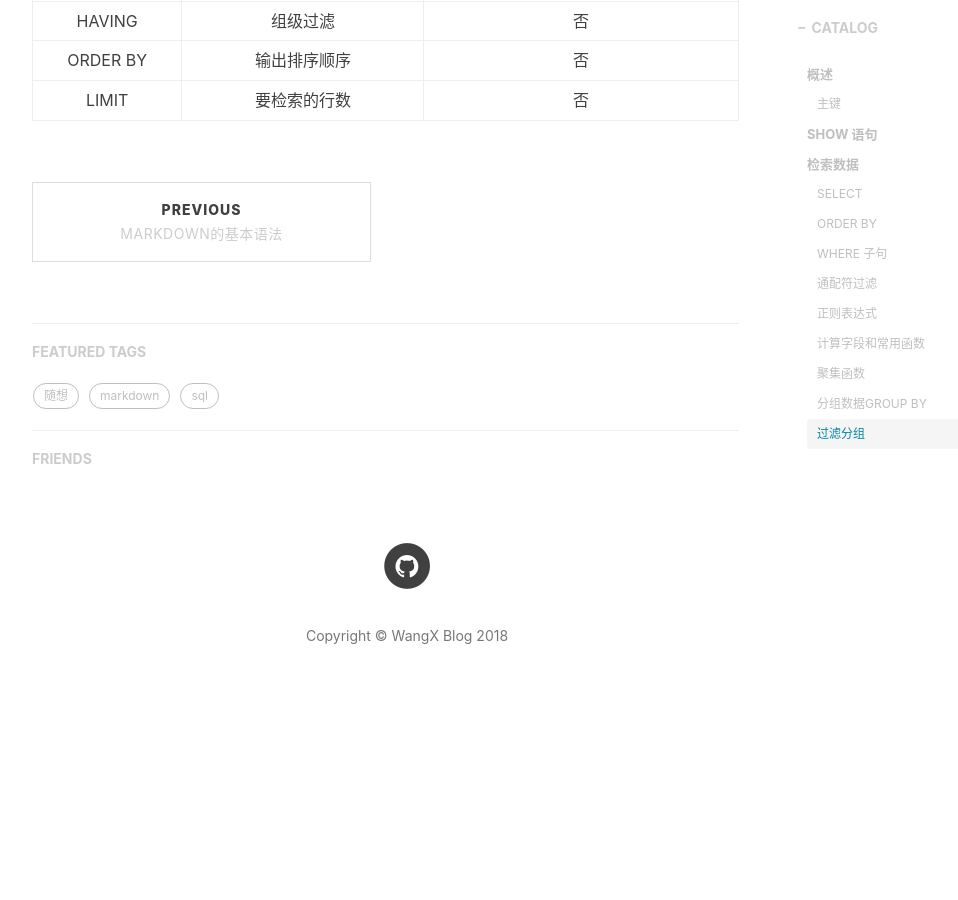
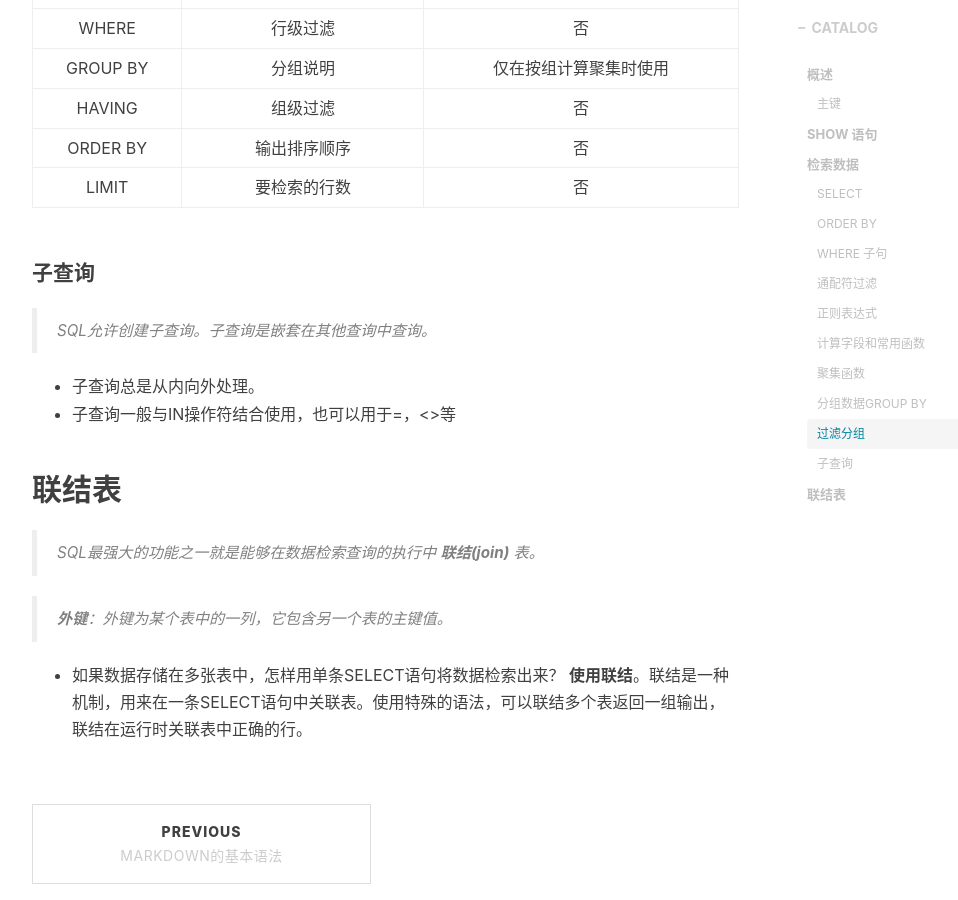
Before and after one commit to fatty-wang/fatty-wang.github.io, a Jekyll site: the page built from _posts/2018-10-12-basic-sql.md, in a window 1280 px wide and 900 px high, scrolled down 5577 px. Shown: the whole window, without its empty margins (233-1191 px from the left). Built offline with Jekyll 4.4.1, drawn with Linux system fonts in a browser that asks for light colours; nearby versions of some CDN libraries; comment, search, counter and statistics services are not loaded; before the commit the page ends 6317 px from its top, so only the background shows below that.

Commit message:
update basic sql

```diff
--- a/_posts/2018-10-12-basic-sql.md
+++ b/_posts/2018-10-12-basic-sql.md
@@ -162,6 +162,7 @@ update 2018-10-16
 
 
 <center><u> SELECT子句及其必须顺序 </u></center>
+<br>
 
 |子句|说明|是否必须使用|
 |:-:|:-:|:-:|
@@ -172,3 +173,20 @@ update 2018-10-16
 |HAVING|组级过滤|否|
 |ORDER BY|输出排序顺序|否|
 |LIMIT|要检索的行数|否|
+
+
+#### 子查询
+
+>SQL允许创建子查询。子查询是嵌套在其他查询中查询。
+
+* 子查询总是从内向外处理。
+* 子查询一般与IN操作符结合使用，也可以用于=，<>等
+
+## 联结表
+
+>SQL最强大的功能之一就是能够在数据检索查询的执行中 **联结(join)** 表。
+
+>**外键**：外键为某个表中的一列，它包含另一个表的主键值。
+
+* 如果数据存储在多张表中，怎样用单条SELECT语句将数据检索出来？
+   **使用联结**。联结是一种机制，用来在一条SELECT语句中关联表。使用特殊的语法，可以联结多个表返回一组输出，联结在运行时关联表中正确的行。
```
